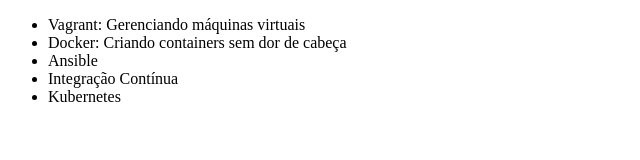
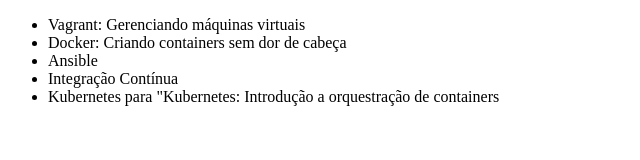
Before and after one commit to Nicolas1548/alura-git, a plain HTML site: page index.html in a window 1280 px wide. Shown: the whole page, without its empty margins (0-640 px from the left). Drawn offline with Linux system fonts and the light colour scheme.

Commit message:
Alterando o nome do curso de Kubernetes

```diff
--- a/index.html
+++ b/index.html
@@ -10,7 +10,7 @@
         <li>Docker: Criando containers sem dor de cabeça</li>
         <li>Ansible</li>
         <li>Integração Contínua</li>
-        <li>Kubernetes</li>
+        <li>Kubernetes para "Kubernetes: Introdução a orquestração de containers</li>
     </ul>
 </body>
 </html>
```
